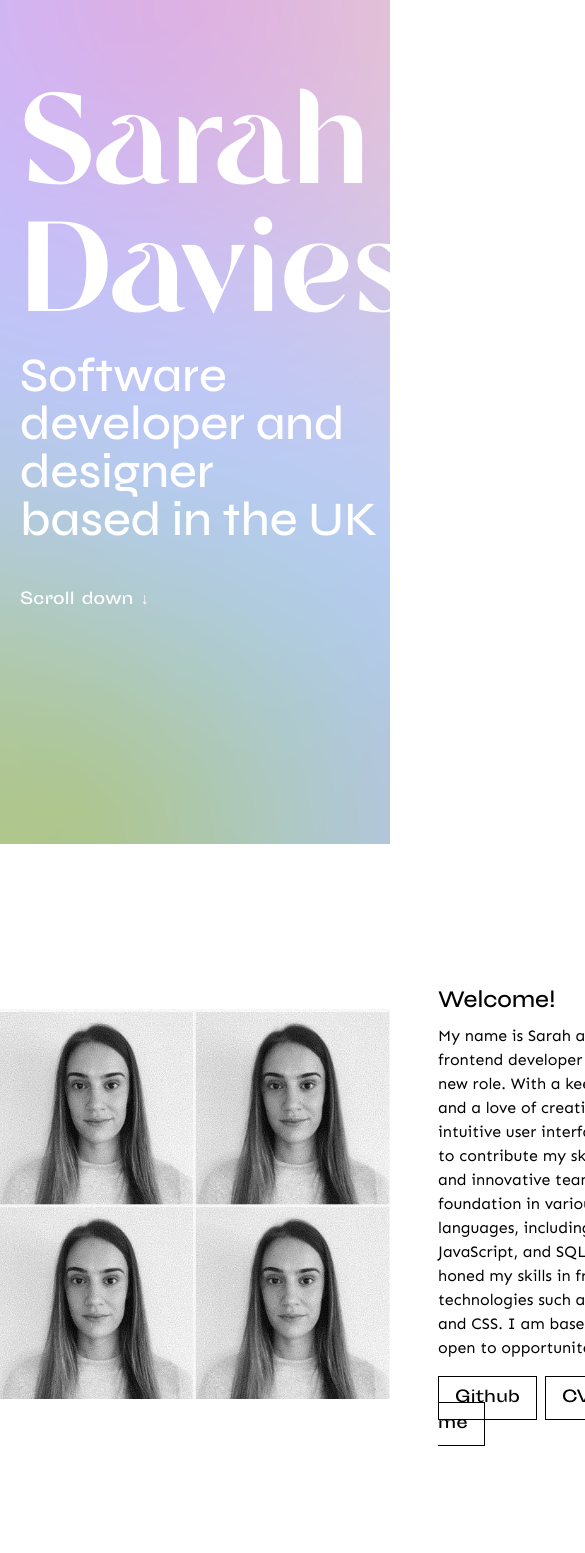
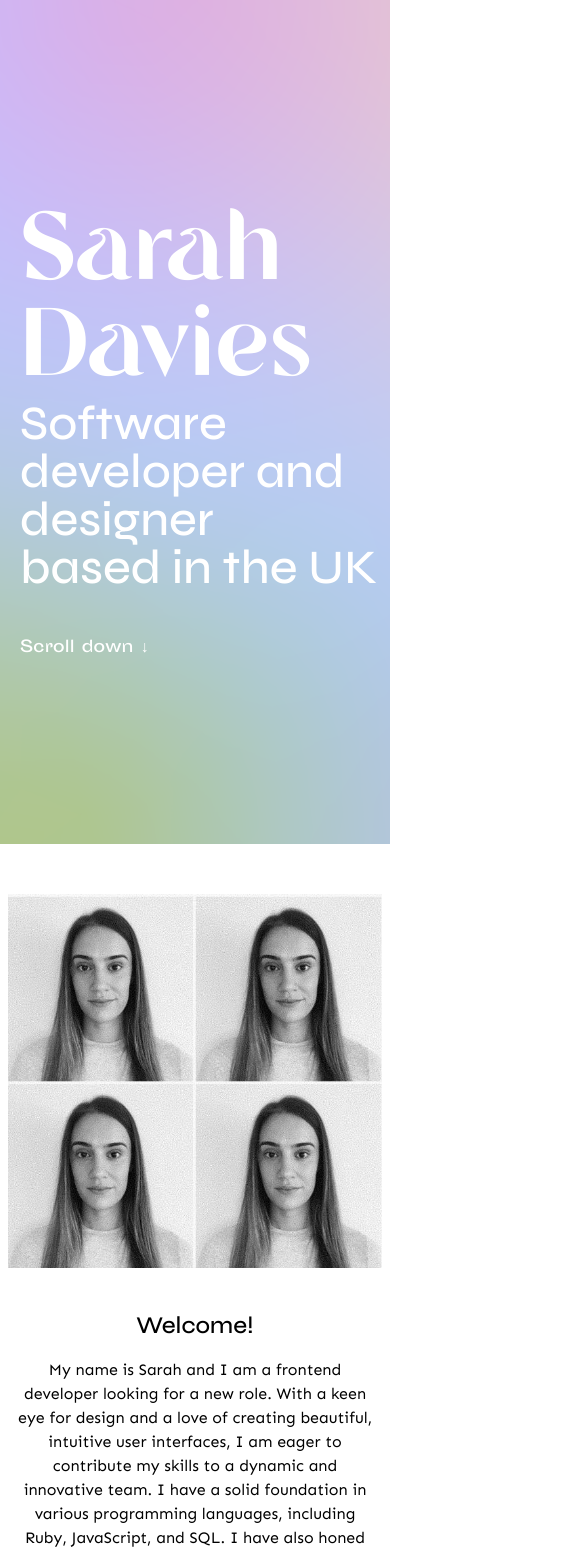
Before and after one commit to sarahdavies186/portfolio, a Next.js app: page / in a window 390 px wide. Shown: the top 1553 px of the page, 585 px wide, since content can reach past the window. Built offline with nearby package versions, Linux system fonts and the light colour scheme.

Commit message:
updating mobile responsiveness

```diff
--- a/components/AboutMe.js
+++ b/components/AboutMe.js
@@ -3,26 +3,37 @@ import Sarah from "../public/Sarah.jpeg";
 
 export default function AboutMe() {
   return (
-    <div className="flex flex-col md:flex-row">
+    <div className="grid grid-rows-2">
       <div className="flex items-center md:pl-40 md:pr-40">
-        <Image src={Sarah} alt="Image 1" width={450} height={450} />
-
-        <div className="ml-12">
-          <h3 className="font-syne-medium text-2xl pt-3">Welcome!</h3>
-          <p className="font-sen pt-2 pb-2 mb-4">
-            My name is Sarah and I am a frontend developer looking for a new
-            role. With a keen eye for design and a love of creating beautiful,
-            intuitive user interfaces, I am eager to contribute my skills to a
-            dynamic and innovative team. I have a solid foundation in various
-            programming languages, including Ruby, JavaScript, and SQL. I have
-            also honed my skills in frontend technologies such as React, HTML,
-            and CSS. I am based in London and open to opportunites worldwide.
-          </p>
-          <a className="font-sportinggrotesqueregular bg-transparent py-2 px-4 border mt-2"
-          href="https://github.com/sarahdavies186">Github</a>
-          <a className="font-sportinggrotesqueregular bg-transparent py-2 px-4 border ml-2">CV</a>
-          <a className="font-sportinggrotesqueregular bg-transparent py-2 px-4 border m-2"
-          href="mailto:sarahdavies186@gmail.com">Contact me</a>
+        <Image src={Sarah} alt="Image 1" width={450} height={450} className="p-2" />
+      </div>
+      <div className="p-4 md:ml-12">
+        <h3 className="font-syne-medium text-2xl pt-2 pb-2 text-center">Welcome!</h3>
+        <p className="font-sen pt-2 mb-8 text-center">
+          My name is Sarah and I am a frontend developer looking for a new role.
+          With a keen eye for design and a love of creating beautiful, intuitive
+          user interfaces, I am eager to contribute my skills to a dynamic and
+          innovative team. I have a solid foundation in various programming
+          languages, including Ruby, JavaScript, and SQL. I have also honed my
+          skills in frontend technologies such as React, HTML, and CSS. I am
+          based in London and open to opportunites worldwide.
+        </p>
+        <div className="ml-4">
+        <a
+          className="font-sportinggrotesqueregular bg-transparent py-2 px-4 border mt-2"
+          href="https://github.com/sarahdavies186"
+        >
+          Github
+        </a>
+        <a className="font-sportinggrotesqueregular bg-transparent py-2 px-4 border ml-2">
+          CV
+        </a>
+        <a
+          className="font-sportinggrotesqueregular bg-transparent py-2 px-4 border m-2"
+          href="mailto:sarahdavies186@gmail.com"
+        >
+          Contact me
+        </a>
         </div>
       </div>
     </div>
--- a/components/HeroSection.js
+++ b/components/HeroSection.js
@@ -2,8 +2,8 @@
 export default function HeroSection() {
   return (
     <div className="hero-section bg-[url('../public/background.png')] bg-cover bg-center flex">
-    <div className="flex flex-col pt-20 md:pt-60 pl-5 md:pl-32">
-      <h1 className="text-white font-tangerine text-9xl py-2">Sarah Davies</h1>
+    <div className="flex flex-col pt-52 md:pt-60 pl-5 md:pl-32">
+      <h1 className="text-white font-tangerine text-8xl md:text-9xl">Sarah Davies</h1>
       <h2 className="text-white font-syne-medium text-5xl pb-10">Software developer and designer
       <br/>
       based in the UK</h2>
--- a/components/Work.js
+++ b/components/Work.js
@@ -9,7 +9,7 @@ import webDesign from "../public/web-design.png";
 export default function Work() {
   return (
     <div>
-      <h2 className="font-syne-medium text-2xl pb-10">
+      <h2 className="font-syne-medium text-2xl pb-10 p-4">
         01. Software Development Projects
       </h2>
       <div className="grid md:grid-cols-2 gap-20">
--- a/pages/index.js
+++ b/pages/index.js
@@ -8,17 +8,17 @@ export default function Home() {
   return (
     <div>
       <Head>
-        <title>Sarahs Portfolio</title>
+        <title>Sarah Davies</title>
         <meta></meta>
       </Head>
       <main>
         <section>
           <HeroSection />
         </section>
-        <section className="flex justify-center bg-white pt-32 pb-20">
+        <section className="flex justify-center bg-white pt-8 pb-8">
           <AboutMe />
         </section>
-        <section className="flex justify-center bg-white pt-20 pb-32">
+        <section className="flex justify-center bg-white pt-8 pb-32">
           <Work />
         </section>
         <section className="flex justify-center bg-white pt-20 pb-12">
```
Also changed, not shown: public/fonts/Syne-Regular.ttf.
